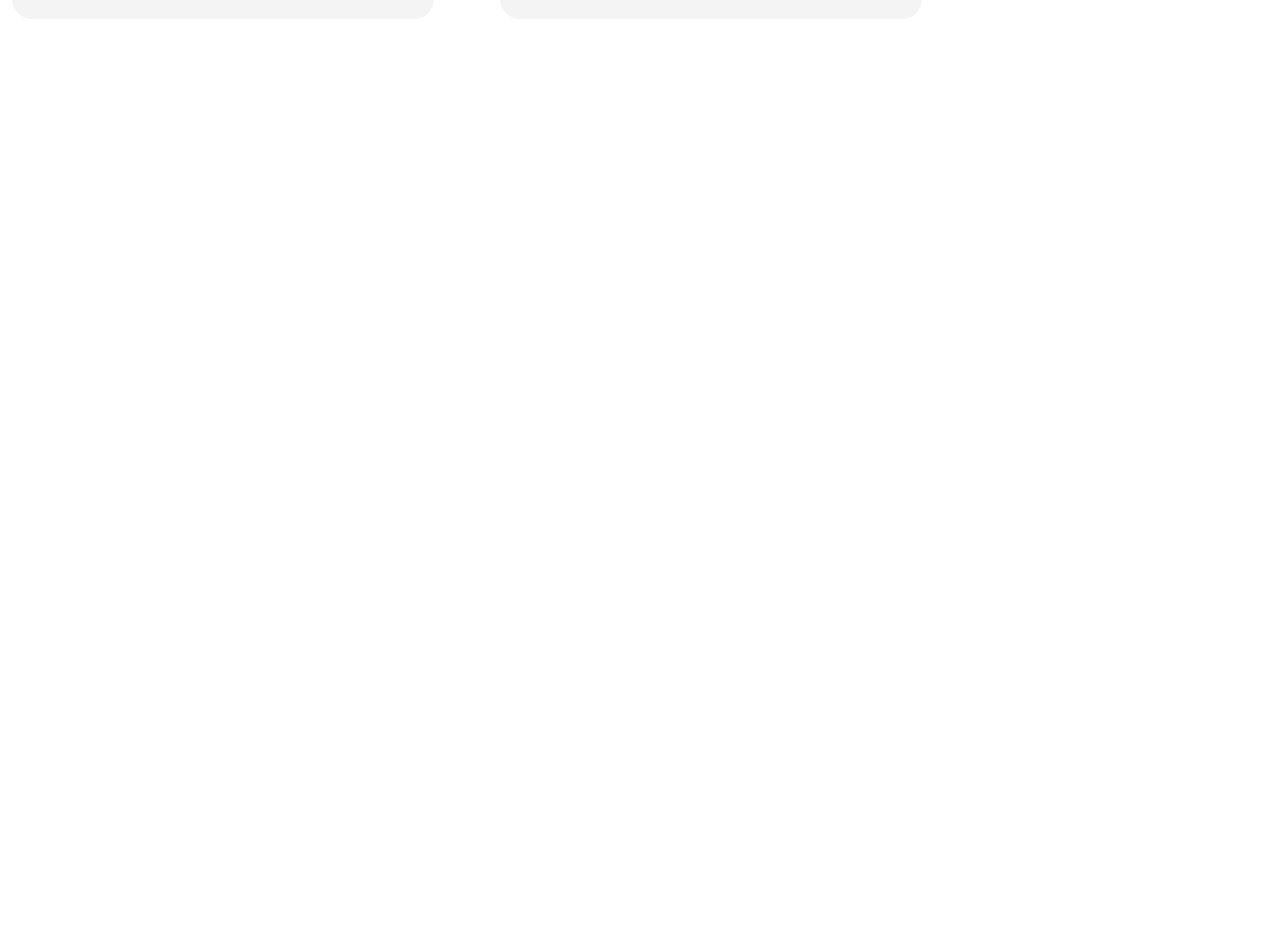
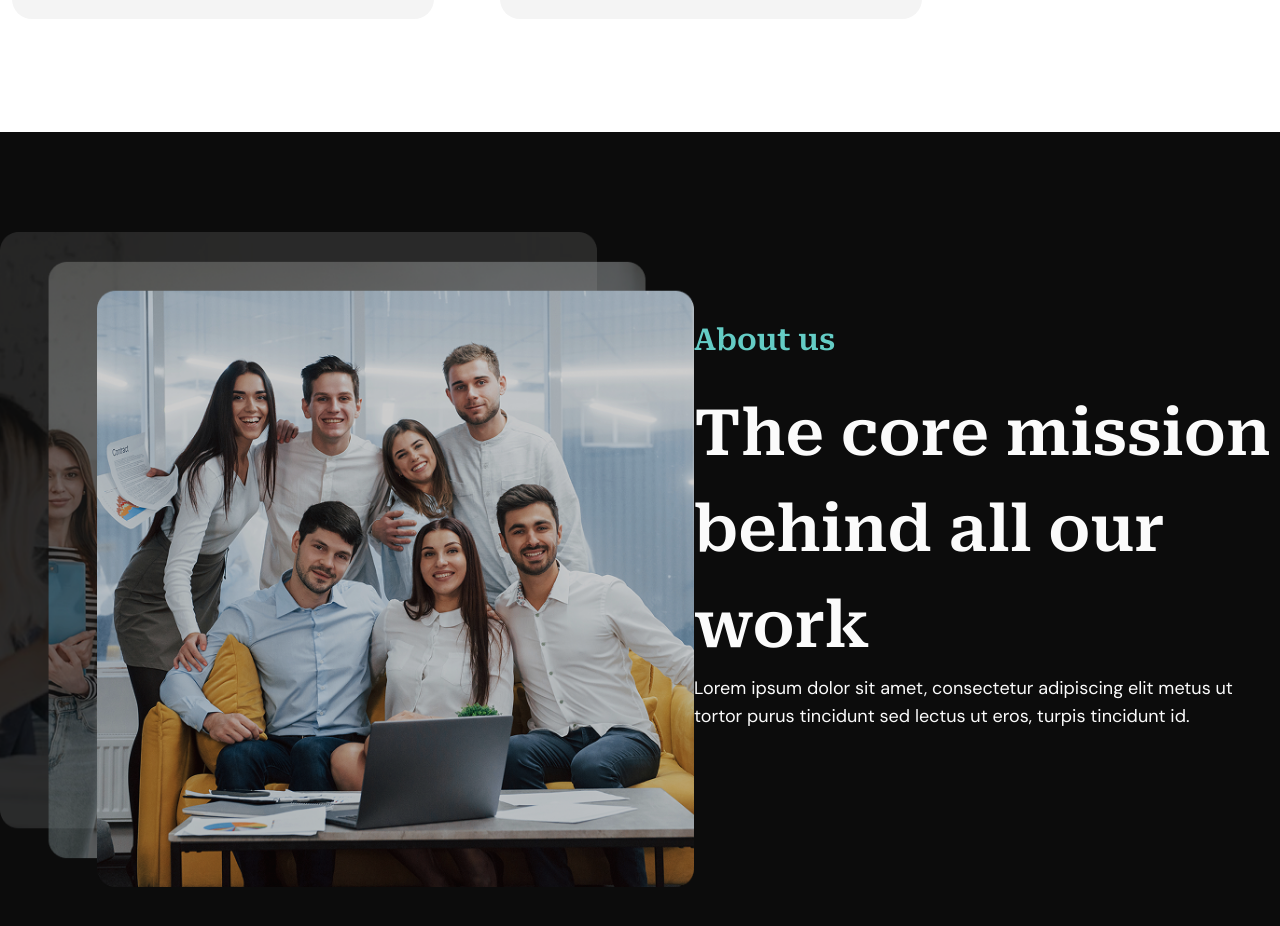
Before and after one commit to mahirTheCoder/canvix-react-projects-one, a React (Vite) app: page / in a window 1280 px wide. Shown: the part 3020-3946 px from the top of the page. Before the commit the page ends 3152 px from the top, so only its background shows below. Built offline with nearby package versions, Linux system fonts and the light colour scheme.

Commit message:
about section almost done

```diff
--- a/src/Components/About.jsx
+++ b/src/Components/About.jsx
@@ -1,12 +1,33 @@
-import React from 'react'
+import React from "react";
+import aboutImg from "../assets/images/aboutImg.png";
 
 const About = () => {
   return (
     <>
-    Lorem ipsum dolor, sit amet consectetur adipisicing elit. Eius aut, voluptatum temporibus quaerat, nobis, perspiciatis nihil omnis quia sint inventore ipsa laudantium? Quas ipsum eius aut nobis reprehenderit magnam assumenda?
+      <section id="Section" className="w-full h-[903px] bg-secondary">
+        <div className="container">
+          <div className="aboutRow py-25 flex justify-between">
+            <div className="aboutImage w-full lg:w-[774px] lg:h-[703px]">
+              <img src={aboutImg} alt="img" />
+            </div>
+            <div className="aboutContent mt-[85px]">
+              <h2 className="text-[30px] font-roboto font-semibold text-Brand mb-6">
+                About us{" "}
+              </h2>
+              <h3 className="w-[586px] text-[64px] font-semibold font-roboto text-primary ">The core mission behind all our work</h3>
+            <p className="w-[548px] text-lg font-normal font-dm  text-primary">Lorem ipsum dolor sit amet, consectetur adipiscing elit metus ut tortor purus tincidunt sed lectus ut eros, turpis tincidunt id.</p>
+            <div className="aboutCounter">
+              <div className="counter1">
 
+              </div>
+            </div>
+
+            </div>
+          </div>
+        </div>
+      </section>
     </>
-  )
-}
+  );
+};
 
-export default About
+export default About;
--- a/src/Page/Home.jsx
+++ b/src/Page/Home.jsx
@@ -1,12 +1,14 @@
 import React from "react";
 import Banner from "../Components/Banner";
 import Service from "../Components/Service";
+import About from "../Components/About";
 
 const Home = () => {
   return (
     <>
       <Banner />
       <Service />
+      <About/>
     </>
   );
 };
```
Also changed, not shown: src/assets/images/aboutImg.png (added).
